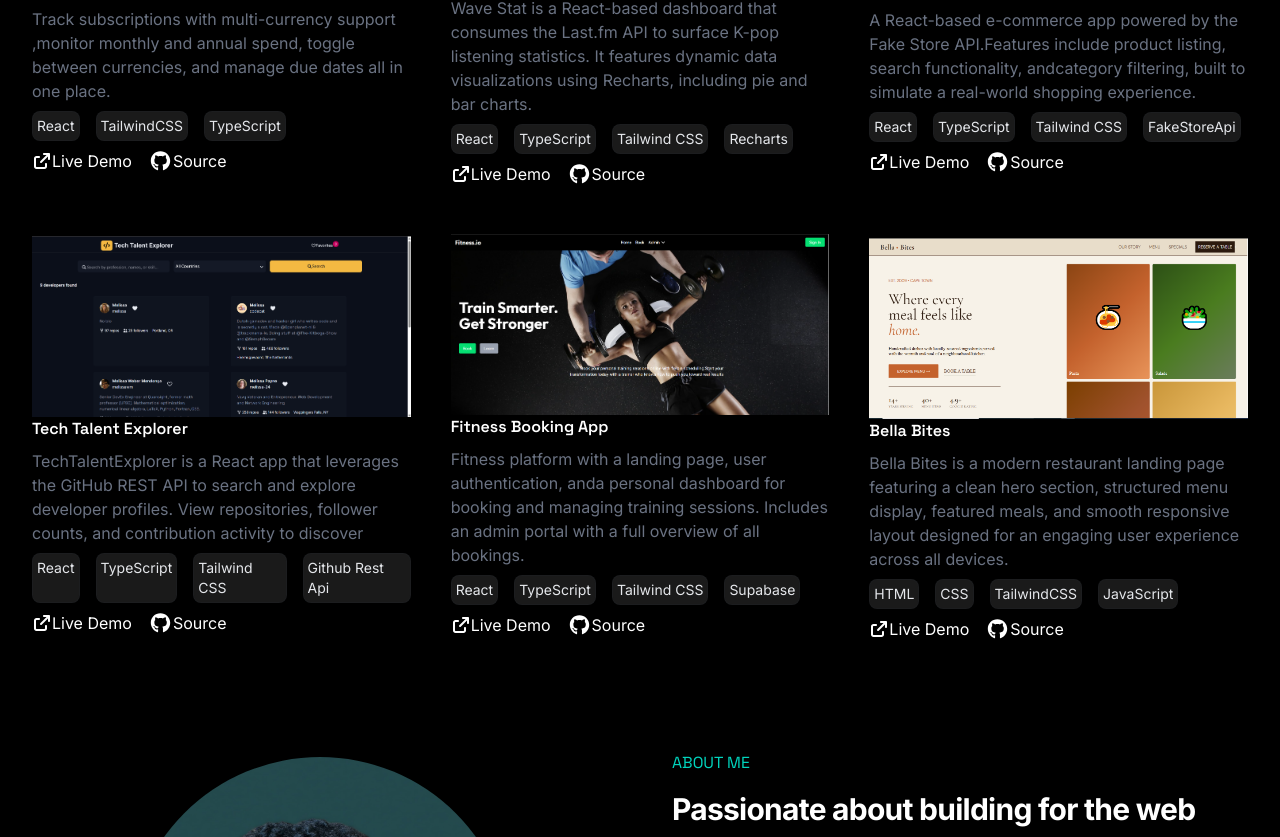
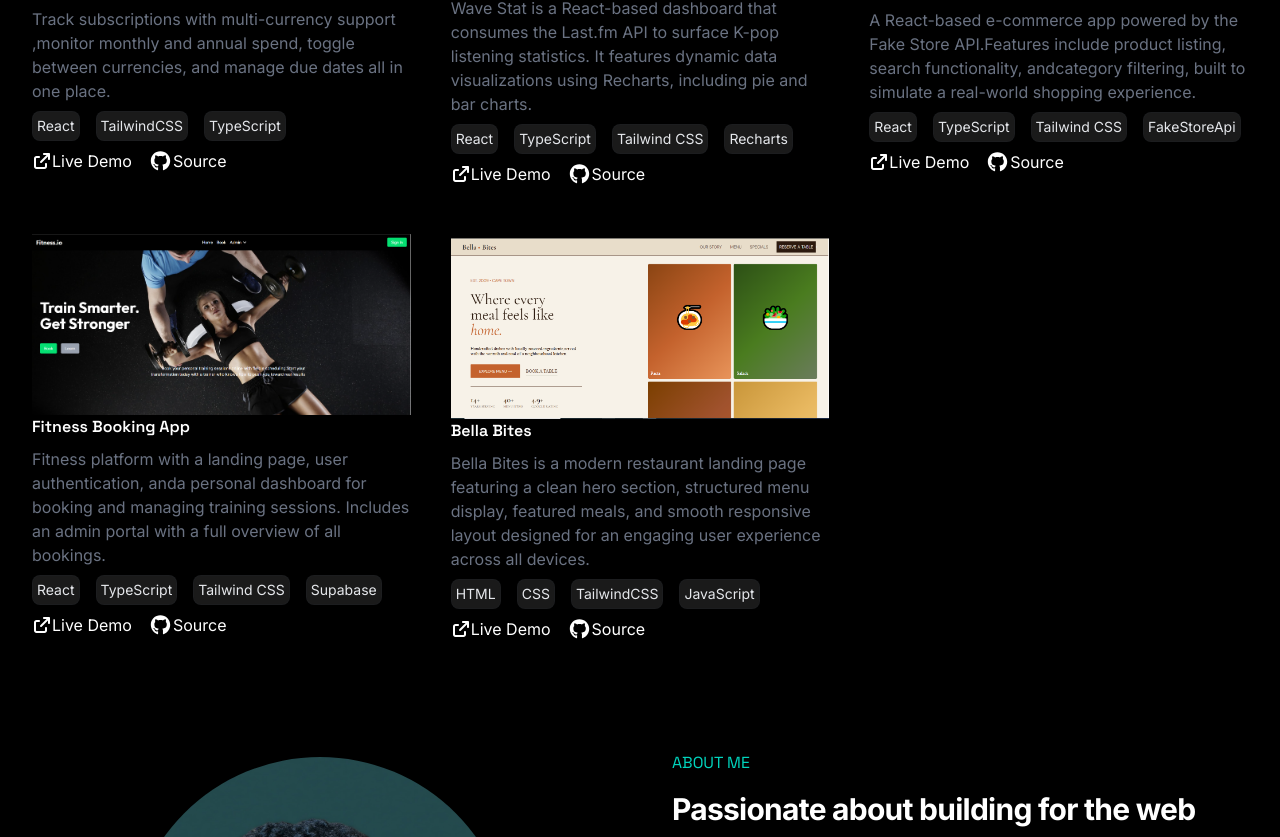
Before and after one commit to Melmoyo/Melissa, a React (Vite) app: page / in a window 1280 px wide. Shown: the part 1678-2515 px from the top of the page. Built offline with nearby package versions, Linux system fonts and the light colour scheme.

Commit message:
remove tech talent

```diff
--- a/src/data/projects.ts
+++ b/src/data/projects.ts
@@ -39,17 +39,6 @@ export const ProjectsData: Project[] = [
     techStack: ["React", "TypeScript", "Tailwind CSS", "FakeStoreApi"],
     liveDemo: "https://mercatostore.netlify.app/",
     sourceCode: "https://github.com/Melmoyo/Mercato-Store",
-    type: "frontend",
-  },
-
-  {
-    image: techtalentApp,
-    title: "Tech Talent Explorer",
-    description:
-      "TechTalentExplorer is a React app that leverages the GitHub REST API to search and explore developer profiles. View repositories, follower counts, and contribution activity to discover",
-    techStack: ["React", "TypeScript", "Tailwind CSS", "Github Rest Api"],
-    liveDemo: "https://techtalentexplorer.netlify.app/",
-    sourceCode: "https://github.com/Melmoyo/TechTalentExplorer",
     type: "frontend",
   },
   {
```
